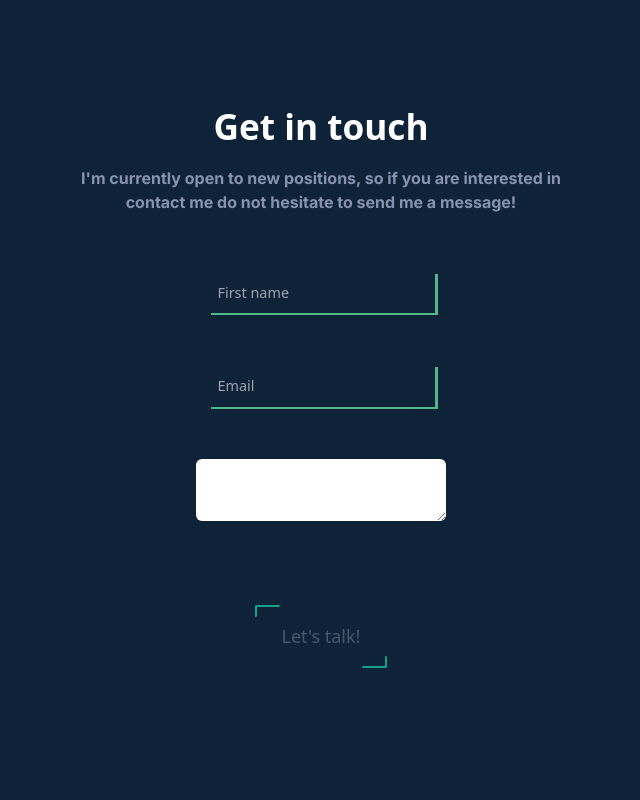
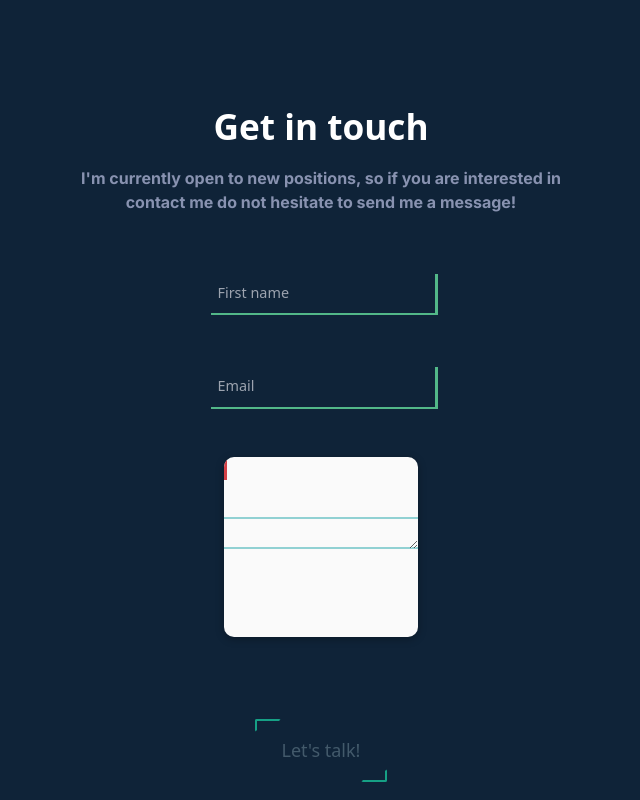
Before and after one commit to StefanoCutri/portfolio, a React (Create React App) app: page / in a window 1280 px wide. Shown: the part 3475-4275 px from the top of the page, without its empty margins (319-959 px from the left). Built offline with nearby package versions, Linux system fonts and the light colour scheme.

Commit message:
New textarea style

```diff
--- a/src/components/Contact.js
+++ b/src/components/Contact.js
@@ -33,7 +33,11 @@ export const Contact = () => {
           className="flex flex-col justify-start
          items-center p-2"
         >
-          <textarea/>
+        <div class="paper">
+    <div class="paper-content">
+        <textarea autofocus></textarea>
+    </div>
+</div>
         </div>
       </form>
       <div className="flex flex-col items-center justify-evenly mt-10">
--- a/src/styles/contact.css
+++ b/src/styles/contact.css
@@ -111,23 +111,47 @@ input[type=text]:focus{
   color: #FFF;
 }
 
-textarea{
-  display: block;
-  box-sizing: padding-box;
+
+.paper {
+  position: relative;
+  width: 80%;
+  height: 180px;
+  margin: 0 auto;
+  background: #fafafa;
+  border-radius: 10px;
+  box-shadow: 0 2px 8px rgba(0,0,0,.3);
   overflow: hidden;
+}
+.paper:before {
+  content: '';
+  width: 150px;
+  background: radial-gradient(#575450 6px, transparent 7px) repeat-y;
+  background-size: 30px 30px;
+  border-right: 3px solid #D44147;
+  box-sizing: border-box;
+}
 
-  padding: 10px;
-  width: 250px;
-  font-size: 14px;
-  margin: 10px auto;
-  border-radius: 6px;
-  box-shadow: 2px 2px 8px rgba(black, .3);
+.paper-content {
+  background: linear-gradient(transparent, transparent 28px, #91D1D3 28px);
+  background-size: 30px 30px;
+}
+
+.paper-content textarea {
+  width: 100%;
+  max-width: 100%;
+  height: 100%;
+  max-height: 100%;
+  line-height: 30px;
+  padding: 0 10px;
   border: 0;
-
-  &:focus{
-    border: none;
-    outline: none;
-  }
+  outline: 0;
+  background: transparent;
+  color: mediumblue;
+  font-family: 'Handlee', cursive;
+  font-weight: bold;
+  font-size: 18px;
+  box-sizing: border-box;
+  z-index: 1;
 }
 
 
```
